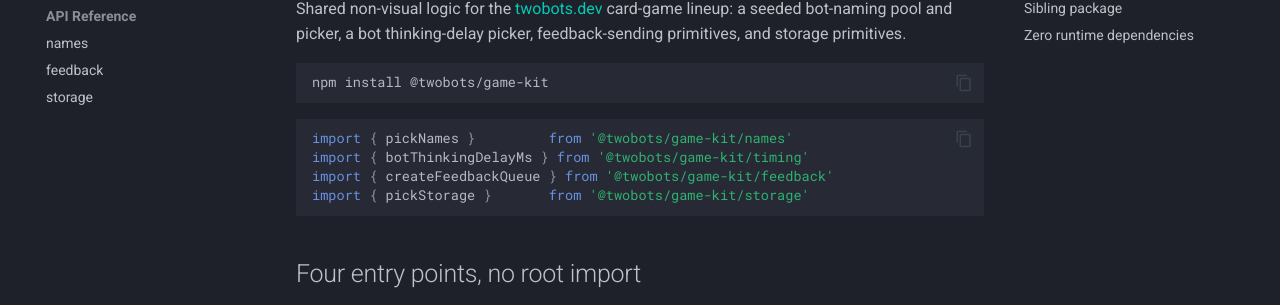
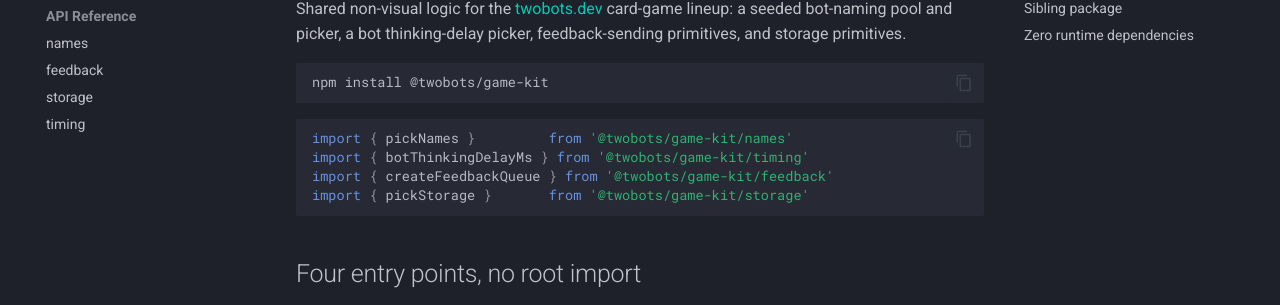
Before and after one commit to bjornbasar/datvi, an MkDocs documentation site: the page built from docs/index.md, in a window 1280 px wide. Shown: the part 235-540 px from the top of the page. Built offline with MkDocs 1.6.1 and Material for MkDocs 9.7.7, drawn with Linux system fonts in a browser that asks for light colours; comment, search, counter and statistics services are not loaded.

Commit message:
fix(docs): add the timing API page to the nav
docs/api/timing.md was added in 94b24c3 (the bot thinking-delay picker,
v0.3.0) but never added to mkdocs.yml's nav, so every deploy since has
failed mkdocs build --strict on an unlisted page. Pre-existing, unrelated
to the Bosco->Lumra host move — found only because that move's push
surfaced it.

```diff
--- a/mkdocs.yml
+++ b/mkdocs.yml
@@ -46,6 +46,7 @@ nav:
     - names: api/names.md
     - feedback: api/feedback.md
     - storage: api/storage.md
+    - timing: api/timing.md
 
 # Turn link and anchor problems into warnings, which `--strict` then turns into a failed
 # build. Without this, a cross-reference to a renamed heading is only an INFO message and
```
